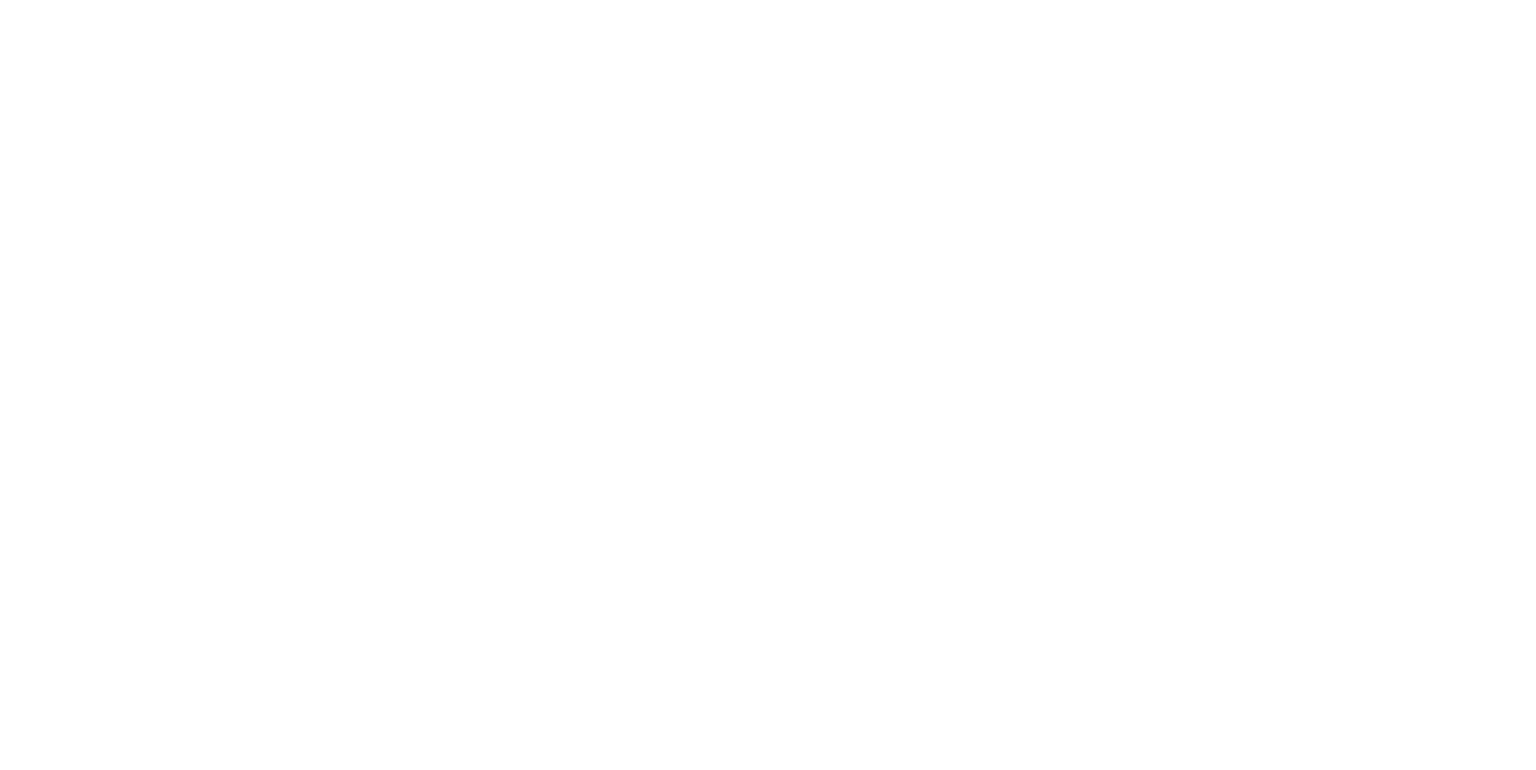
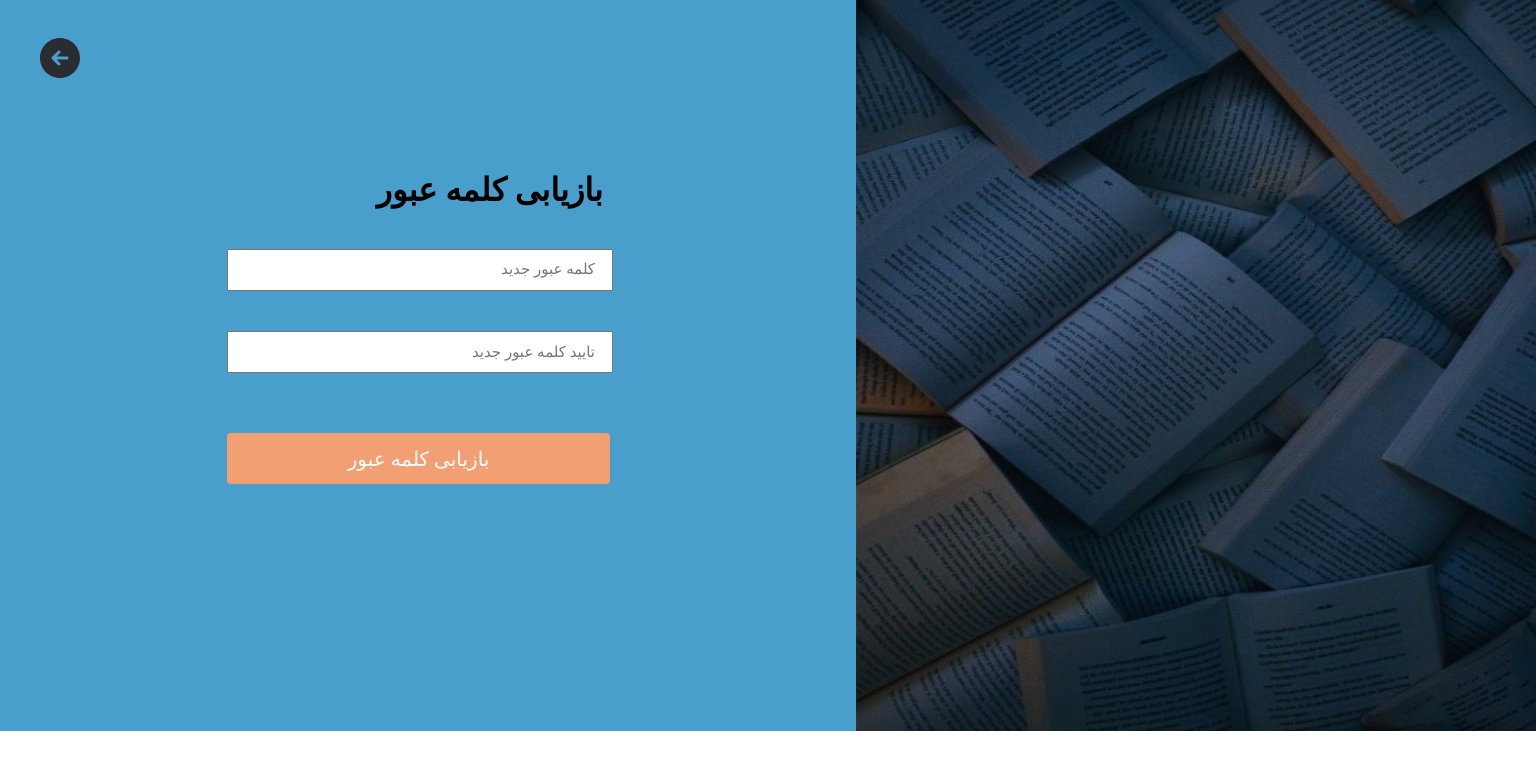
Before and after one commit to ramtinkam/ChapterOne, a React (Create React App) app in the folder chapter-one/: page /pass-recovery in a window 1280 px wide. Before the commit this address had no page. Shown: the top 770 px of the page, 1536 px wide, since content can reach past the window. Built offline with nearby package versions, Linux system fonts and the light colour scheme; a small style sheet from the web is missing; a web font is replaced by a local one.

Commit message:
added password recovery page

```diff
--- a/chapter-one/src/App.jsx
+++ b/chapter-one/src/App.jsx
@@ -6,6 +6,7 @@
 import SignUp from './Components/SignUp';
 import Searchbox from './Components/Searchbox';
 import { ForgotPassword } from './Components/ForgotPassword';
+import PassRecovery from './Components/PassRecovery';
 
 function App() {
   return (
@@ -17,6 +18,7 @@
       <Route path ="login" element={<Login/>}></Route>
       <Route path ="signup" element={<SignUp/>}></Route>
       <Route path ="forgot-password" element={<ForgotPassword/>}></Route>
+      <Route path ="pass-recovery" element={<PassRecovery/>}></Route>
       </Routes>
 
     </div>
--- /dev/null
+++ b/chapter-one/src/Components/PassRecovery.css
@@ -0,0 +1,93 @@
+
+.main-recovery {
+    display: flex;
+    height: 715px;
+    width: 1520px;
+    justify-content: center;
+    align-items: center;
+}
+
+.pass-recover {
+    display: flex;
+    align-items: center;
+    flex-direction: column;
+    justify-content: center;
+    background-color: #489FCB
+}
+
+.pass-recovery-img {
+    position: relative;
+    width: 680px;
+    padding-left: 872px;
+    height: 747px;
+}
+
+.pass-recovery-back-but {
+    display: flex;
+    position: absolute;
+    border-radius: 80cm;
+    background-color: #489FCB;
+    border: none;
+    padding: 0;
+    margin-bottom: 600px;
+    margin-right: 1400px;
+}
+
+.pass-recovery-back-but:hover {
+    background-color: #92c6e0;
+}
+
+.pass-recover-form {
+    display: block;
+    position: absolute;
+    justify-content: center;
+    align-items: center;
+    position: absolute;
+    padding-right: 290px;
+}
+
+.pass-recovery-header {
+    display: flex;
+    justify-content: right;
+    padding-right: 400px;
+    padding-bottom: 40px;
+    color: #000;
+    font-family: IRANSansX;
+    font-size: 32px;
+    font-style: normal;
+    font-weight: 700;
+    line-height: normal;
+}
+
+.pass-recovery-input {
+    display: flex;
+    height: 2rem;
+    width: 350px;
+    margin-bottom: 2.5rem;
+    margin-right: 390px;
+    padding: 0.2rem 1rem;
+    text-align: right;
+    font-size: 15px;
+    font-family: IRANSansX;
+    font-style: normal;
+    font-weight: 400;
+    line-height: normal;
+    color: #bf5521;
+}
+
+.pass-recovery-but {
+    display: flex;
+    width: 383px;
+    justify-content: center;
+    align-items: center;
+    height: 3.2rem;
+    background: #F39F74;
+    color: var(--ffffff, #FFF);
+    border: none;
+    cursor: pointer;
+    border-radius: 4px;
+    margin-top: 60px;
+    margin-bottom: 60px;
+    font-size: 20px;
+    font-family: IRANSansX;
+}
--- /dev/null
+++ b/chapter-one/src/Components/PassRecovery.jsx
@@ -0,0 +1,39 @@
+import React from 'react';
+import './PassRecovery.css';
+import PassRecoveryimage from './password-recovery.jpg';
+
+const handleSubmit = (event) => {
+    event.preventDefault();
+};
+
+function handleBackClick() {
+    window.location.href = '/';
+}
+
+function PassRecovery() {
+  return (
+    <div className="main-recovery">
+        <div className="pass-recover">
+            <img className="pass-recovery-img" src={PassRecoveryimage} alt="pass-recovery-img" />
+
+            <button className='pass-recovery-back-but' onClick={handleBackClick}>
+                <svg width="48" height="48" viewBox="0 0 48 48" fill="none" xmlns="http://www.w3.org/2000/svg">
+                    <path d="M24 4C12.96 4 4 12.96 4 24C4 35.04 12.96 44 24 44C35.04 44 44 35.04 44 24C44 12.96 35.04 4 24 4ZM31 25.5H20.62L24.06 28.94C24.64 29.52 24.64 30.48 24.06 31.06C23.76 31.36 23.38 31.5 23 31.5C22.62 31.5 22.24 31.36 21.94 31.06L15.94 25.06C15.36 24.48 15.36 23.52 15.94 22.94L21.94 16.94C22.52 16.36 23.48 16.36 24.06 16.94C24.64 17.52 24.64 18.48 24.06 19.06L20.62 22.5H31C31.82 22.5 32.5 23.18 32.5 24C32.5 24.82 31.82 25.5 31 25.5Z" fill="#292D32"/>
+                </svg>
+            </button>
+
+            <form onSubmit={handleSubmit} className="pass-recover-form">
+                <h className='pass-recovery-header'>بازیابی کلمه عبور </h>
+
+                <input className="pass-recovery-input" type="password" placeholder='کلمه عبور جدید'/>
+                <input className="pass-recovery-input" type="password" placeholder=' تایید کلمه عبور جدید'/>
+
+                <button type='submit' className='pass-recovery-but'>بازیابی کلمه عبور</button>
+            </form>
+
+        </div>
+    </div>
+  )
+}
+
+export default PassRecovery;
```
Also changed, not shown: chapter-one/src/Components/password-recovery.jpg (added).
